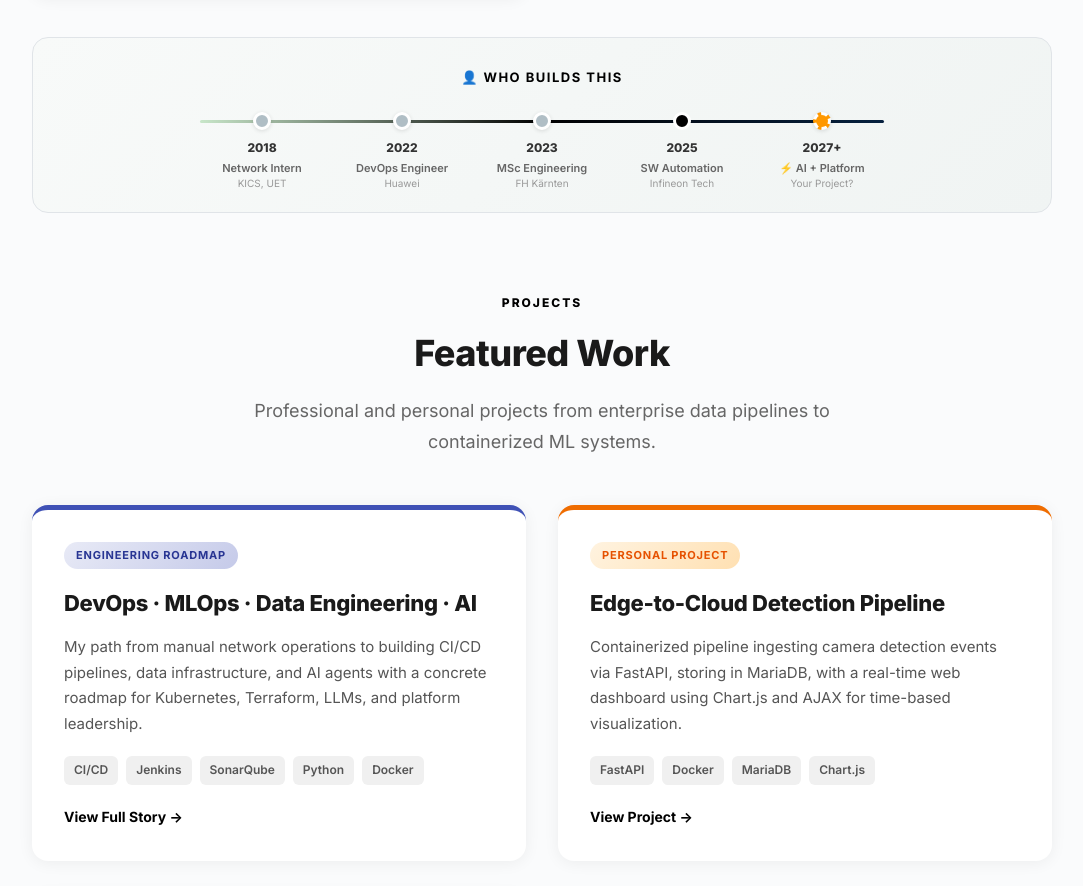
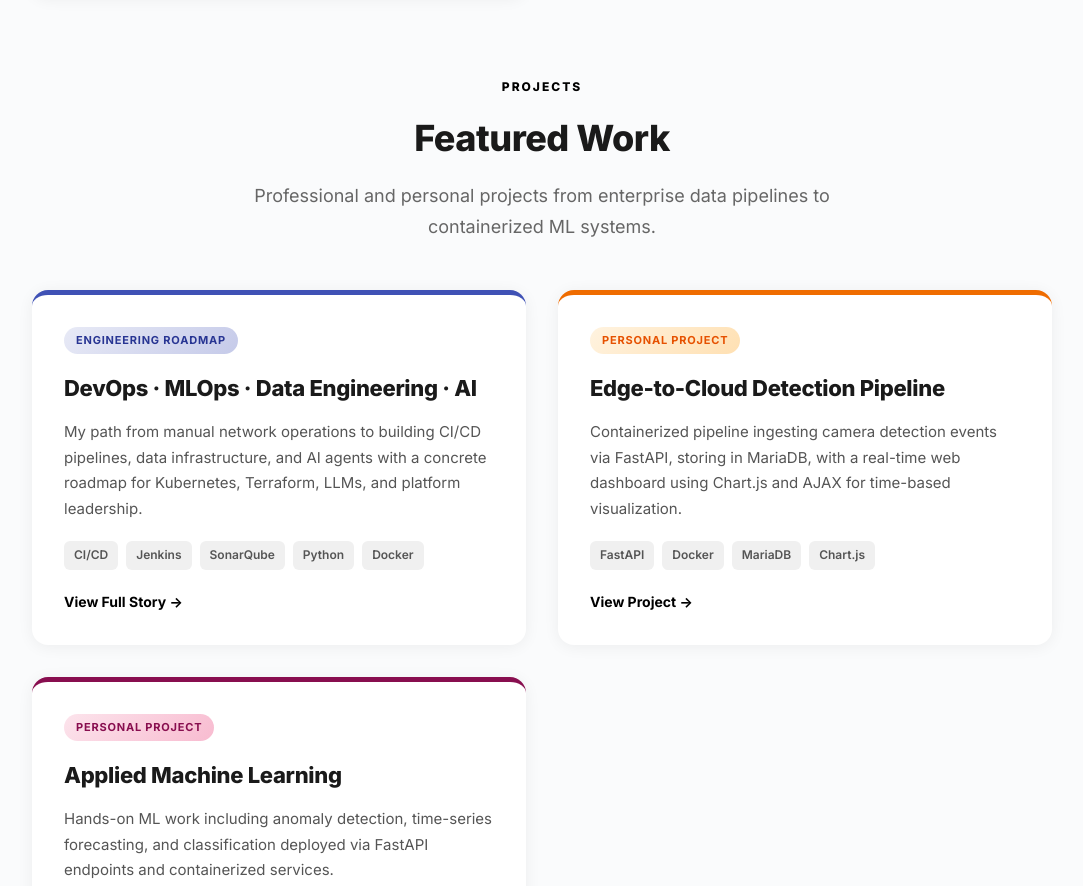
Before and after one commit to Hamza-Ghaffar/hamza-ghaffar.github.io, a plain HTML site: page index.html in a window 1280 px wide. Shown: the part 2644-3530 px from the top of the page, without its empty margins (98-1181 px from the left). Drawn offline with Linux system fonts and the light colour scheme.

Commit message:
Remove career timeline strips from Use Cases and Projects sections

```diff
--- a/assets/css/style.css
+++ b/assets/css/style.css
@@ -506,66 +506,6 @@ body {
 .footer-tagline { font-size: 16px; font-weight: 600; margin-bottom: 8px; opacity: 0.95; }
 .footer-meta { opacity: 0.6; font-size: 13px; }
 
-/* ── Career Timeline Strip ── */
-.career-strip {
-    margin: 40px 0 0; padding: 28px 24px 20px;
-    background: linear-gradient(135deg, #f8faf9, #f0f4f3);
-    border-radius: 16px; border: 1px solid #e0e4e8;
-}
-.career-strip-title {
-    text-align: center; font-size: 13px; font-weight: 700;
-    text-transform: uppercase; letter-spacing: 1.5px;
-    color: var(--teal-100); margin-bottom: 24px;
-}
-.career-strip-line {
-    display: flex; justify-content: space-between; align-items: flex-start;
-    position: relative; max-width: 700px; margin: 0 auto;
-}
-.career-strip-line::before {
-    content: ''; position: absolute; top: 8px; left: 8px; right: 8px;
-    height: 3px; background: linear-gradient(to right, #c8e6c9, var(--teal-100), var(--teal-40));
-    border-radius: 2px; z-index: 0;
-}
-.career-node {
-    display: flex; flex-direction: column; align-items: center;
-    position: relative; z-index: 1; flex: 1;
-}
-.career-node-dot {
-    width: 18px; height: 18px; border-radius: 50%;
-    background: #b0bec5; border: 3px solid #fff;
-    box-shadow: 0 1px 4px rgba(0,0,0,0.12);
-    margin-bottom: 8px; transition: transform 0.3s ease;
-}
-.career-node.active .career-node-dot,
-.career-node-dot.current {
-    background: var(--teal-100);
-    box-shadow: 0 0 0 4px rgba(10,130,118,0.2);
-    animation: pulse 2s infinite;
-}
-.career-node.future .career-node-dot {
-    background: #ff9800;
-    border-style: dashed;
-}
-.career-node-year {
-    font-size: 12px; font-weight: 800; color: #333;
-    margin-bottom: 2px;
-}
-.career-node-role {
-    font-size: 11px; font-weight: 600; color: #666;
-    text-align: center; line-height: 1.4;
-}
-.career-node-role small {
-    font-weight: 400; color: #999; font-size: 10px;
-}
-.career-node:hover .career-node-dot { transform: scale(1.2); }
-
-@media (max-width: 768px) {
-    .career-strip-line { gap: 4px; }
-    .career-node-year { font-size: 10px; }
-    .career-node-role { font-size: 9px; }
-    .career-node-dot { width: 14px; height: 14px; }
-}
-
 /* ── Automation CTA Banner ── */
 .auto-cta-banner {
     display: flex; align-items: center; gap: 16px;
--- a/index.html
+++ b/index.html
@@ -171,38 +171,6 @@
                 </div>
             </a>
         </div>
-
-        <!-- Career Timeline Strip -->
-        <div class="career-strip">
-            <div class="career-strip-title">👤 Who Builds This</div>
-            <div class="career-strip-line">
-                <div class="career-node">
-                    <div class="career-node-dot"></div>
-                    <div class="career-node-year">2018</div>
-                    <div class="career-node-role">Network Intern<br><small>KICS, UET</small></div>
-                </div>
-                <div class="career-node">
-                    <div class="career-node-dot"></div>
-                    <div class="career-node-year">2022</div>
-                    <div class="career-node-role">DevOps Engineer<br><small>Huawei</small></div>
-                </div>
-                <div class="career-node">
-                    <div class="career-node-dot"></div>
-                    <div class="career-node-year">2023</div>
-                    <div class="career-node-role">MSc Engineering<br><small>FH Kärnten</small></div>
-                </div>
-                <div class="career-node active">
-                    <div class="career-node-dot current"></div>
-                    <div class="career-node-year">2025</div>
-                    <div class="career-node-role">SW Automation<br><small>Infineon Tech</small></div>
-                </div>
-                <div class="career-node future">
-                    <div class="career-node-dot"></div>
-                    <div class="career-node-year">2027+</div>
-                    <div class="career-node-role">⚡ AI + Platform<br><small>Your Project?</small></div>
-                </div>
-            </div>
-        </div>
     </section>
 
     <!-- ══════════ PROJECTS ══════════ -->
@@ -266,38 +234,6 @@
 
         <div style="text-align: center; margin-top: 32px;">
             <a href="projects/" target="_blank" rel="noopener noreferrer" style="color: var(--teal-100); font-weight: 700; font-size: 15px; text-decoration: none;">View All Projects &rarr;</a>
-        </div>
-
-        <!-- Career Timeline Strip -->
-        <div class="career-strip">
-            <div class="career-strip-title">👤 The Engineer Behind These Projects</div>
-            <div class="career-strip-line">
-                <div class="career-node">
-                    <div class="career-node-dot"></div>
-                    <div class="career-node-year">2018</div>
-                    <div class="career-node-role">Network Intern<br><small>KICS, UET</small></div>
-                </div>
-                <div class="career-node">
-                    <div class="career-node-dot"></div>
-                    <div class="career-node-year">2022</div>
-                    <div class="career-node-role">DevOps Engineer<br><small>Huawei</small></div>
-                </div>
-                <div class="career-node">
-                    <div class="career-node-dot"></div>
-                    <div class="career-node-year">2023</div>
-                    <div class="career-node-role">MSc Engineering<br><small>FH Kärnten</small></div>
-                </div>
-                <div class="career-node active">
-                    <div class="career-node-dot current"></div>
-                    <div class="career-node-year">2025</div>
-                    <div class="career-node-role">SW Automation<br><small>Infineon Tech</small></div>
-                </div>
-                <div class="career-node future">
-                    <div class="career-node-dot"></div>
-                    <div class="career-node-year">2027+</div>
-                    <div class="career-node-role">⚡ AI + Platform<br><small>Your Project?</small></div>
-                </div>
-            </div>
         </div>
     </section>
 
```
